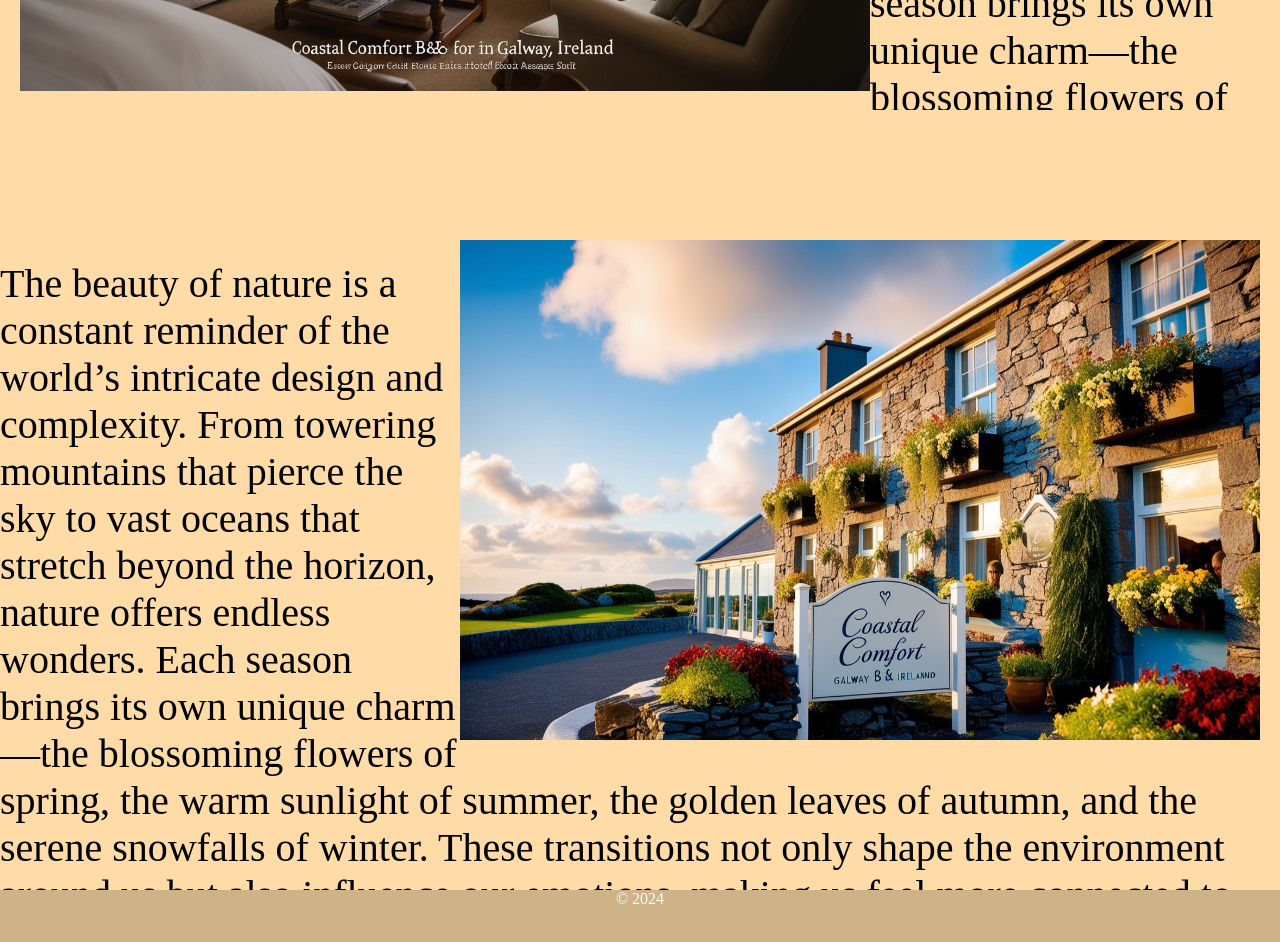
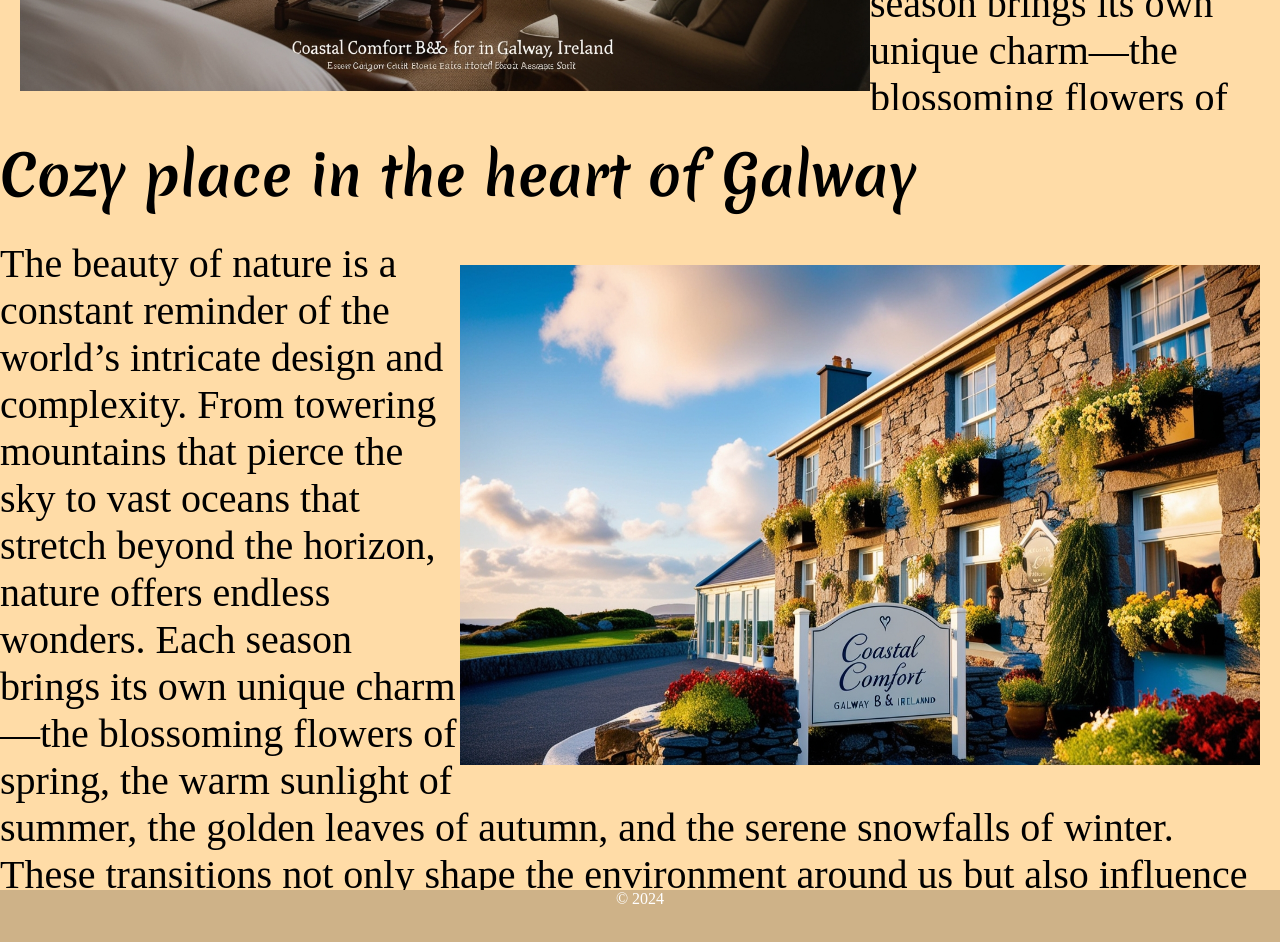
Before and after one commit to BenRedmondgithub/20041211_Redmond_Ben_WebDev-project, a plain HTML site: page index.html in a window 1280 px wide. Shown: the part 1440-2382 px from the top of the page. Drawn offline with Linux system fonts and the light colour scheme.

Commit message:
added headline to third div

```diff
--- a/Style/Main.css
+++ b/Style/Main.css
@@ -126,18 +126,26 @@ h2 {
     height: 900px;
     float: right;
 }
+
+#headline_2 {
+    float: left;
+    font-size: 55px;
+    margin-top: 25px;
+    margin-right: 30px;
+}
+
 #main-img-2 {
     float: right;
     width: 800px;
     height: 500px;
-    margin-top: 130px;
+    margin-top: 50px;
     margin-right: 20px;
 }
 
 #main-text-2 {
     display: flexbox;
     font-size: 40px;
-    margin-top: 150px;
+    margin-top: 130px;
     margin-right: 30px;
 }
 
--- a/index.html
+++ b/index.html
@@ -47,6 +47,7 @@
     </div>
 
     <div class="Third-div">
+        <h2 id="headline_2">Cozy place in the heart of Galway</h2>
         <img id="main-img-2" src="/Assets/Leonardo_Phoenix_A_warm_and_inviting_exterior_shot_of_the_Coas_3.jpg" alt="">
             <div id="main-text-2">
                 <p>The beauty of nature is a constant reminder of the world’s intricate design and complexity.
```
